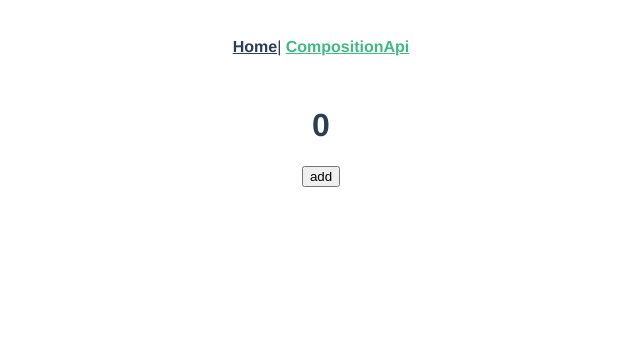
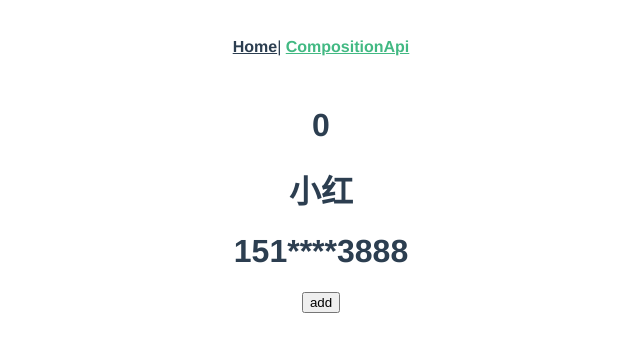
Before and after one commit to ivestszheng/xlsx-study, a Vue app: page /#/compositionApi in a window 1280 px wide. Shown: the top 352 px of the page, without its empty margins (319-959 px from the left). Built offline with nearby package versions, Linux system fonts and the light colour scheme.

Commit message:
feat(components): add template of Pinia

```diff
--- a/package.json
+++ b/package.json
@@ -17,6 +17,7 @@
     "axios": "^0.26.1",
     "core-js": "^3.8.3",
     "eslint-plugin-import": "^2.25.4",
+    "pinia": "^2.0.11",
     "vue": "^2.6.14",
     "vue-router": "^3.5.1"
   },
--- a/src/main.ts
+++ b/src/main.ts
@@ -1,13 +1,17 @@
 import Vue from 'vue';
 import VueCompositionAPI from '@vue/composition-api';
+import { createPinia, PiniaVuePlugin } from 'pinia';
 import App from './App.vue';
-// eslint-disable-next-line import/extensions
 import router from './router';
 
 Vue.config.productionTip = false;
 Vue.use(VueCompositionAPI);
 
+Vue.use(PiniaVuePlugin);
+const pinia = createPinia();
+
 new Vue({
   router,
-  render: h => h(App)
+  render: h => h(App),
+  pinia
 }).$mount('#app');
--- a/src/router/index.ts
+++ b/src/router/index.ts
@@ -7,7 +7,7 @@ Vue.use(VueRouter);
 const routes: Array<RouteConfig> = [
   {
     path: '/',
-    redirect: '/home',
+    redirect: '/home'
   },
   {
     path: '/home',
--- a/src/shims-vue.d.ts
+++ b/src/shims-vue.d.ts
@@ -3,4 +3,4 @@ declare module '*.vue' {
 
   export default Vue;
 }
-declare module '*'
+declare module '*';
--- /dev/null
+++ b/src/store/index.ts
@@ -0,0 +1,26 @@
+/* eslint-disable */
+import { defineStore } from 'pinia';
+
+export const mainStore = defineStore('store', {
+    state: () => {
+        return {
+            count: 0,
+            name: '小红',
+            phone: '15139333888'
+        };
+    },
+    getters: {
+        phoneHidden(state) {
+            console.log('getters 被调用');
+
+            return state.phone.toString().replace(/^(\d{3})\d{4}(\d{4})$/, '$1****$2')
+        }
+    },
+    actions: {
+        increment() {
+            // 这里不要用箭头函数
+            this.count++
+            this.name = '无声'
+        }
+    }
+});
--- a/src/views/CompositionApi.vue
+++ b/src/views/CompositionApi.vue
@@ -1,22 +1,42 @@
 <template>
   <div class="hello">
-    <h1>{{ state.count }}</h1>
-    <button @click="addCount">add</button>
+    <h1>{{ store.count }}</h1>
+    <h1>{{ store.name }}</h1>
+    <h1>{{ store.phoneHidden }}</h1>
+    <!-- <button @click="fn1">fn1</button> -->
+    <!-- <button @click="fn2">fn2</button> -->
+    <!-- <button @click="fn3">fn3</button> -->
+    <button @click="store.increment">add</button>
   </div>
 </template>
 
 <script lang="ts">
-import { reactive,defineComponent } from '@vue/composition-api'
+import { defineComponent } from '@vue/composition-api';
+import { mainStore } from '@/store';
 
 export default defineComponent({
   setup() {
-    const state = reactive({
-      count: 0
-    })
-    const addCount = () => {
-      state.count += 1
+    const store = mainStore();
+    // change Pinia data
+    // method 1
+    const fn1 = () => {
+      store.count += 1
     }
-    return { state, addCount }
+    // method 2 - 适合于多数据状态的改变（经过优化）
+    const fn2 = () => {
+      store.$patch({
+        count: store.count += 1,
+        name: store.name === '小红' ? '小黑' : '小绿'
+      })
+    }
+    // method 3 - $patch 传递函数
+    const fn3 = () => {
+      store.$patch(state => {
+        state.count += 1
+        state.name = store.name === '小红' ? '小黑' : '小绿'
+      })
+    }
+    return { store, fn1, fn2, fn3 };
   }
-})
+});
 </script>
```
Also changed, not shown: src/api/example.ts (+5 -5 lines), src/utils/request.js (+13 -14 lines), src/views/AxiosUse.vue (+12 -8 lines), .eslintrc.js, 1 other file (tests, documents, lock files or other folders).
